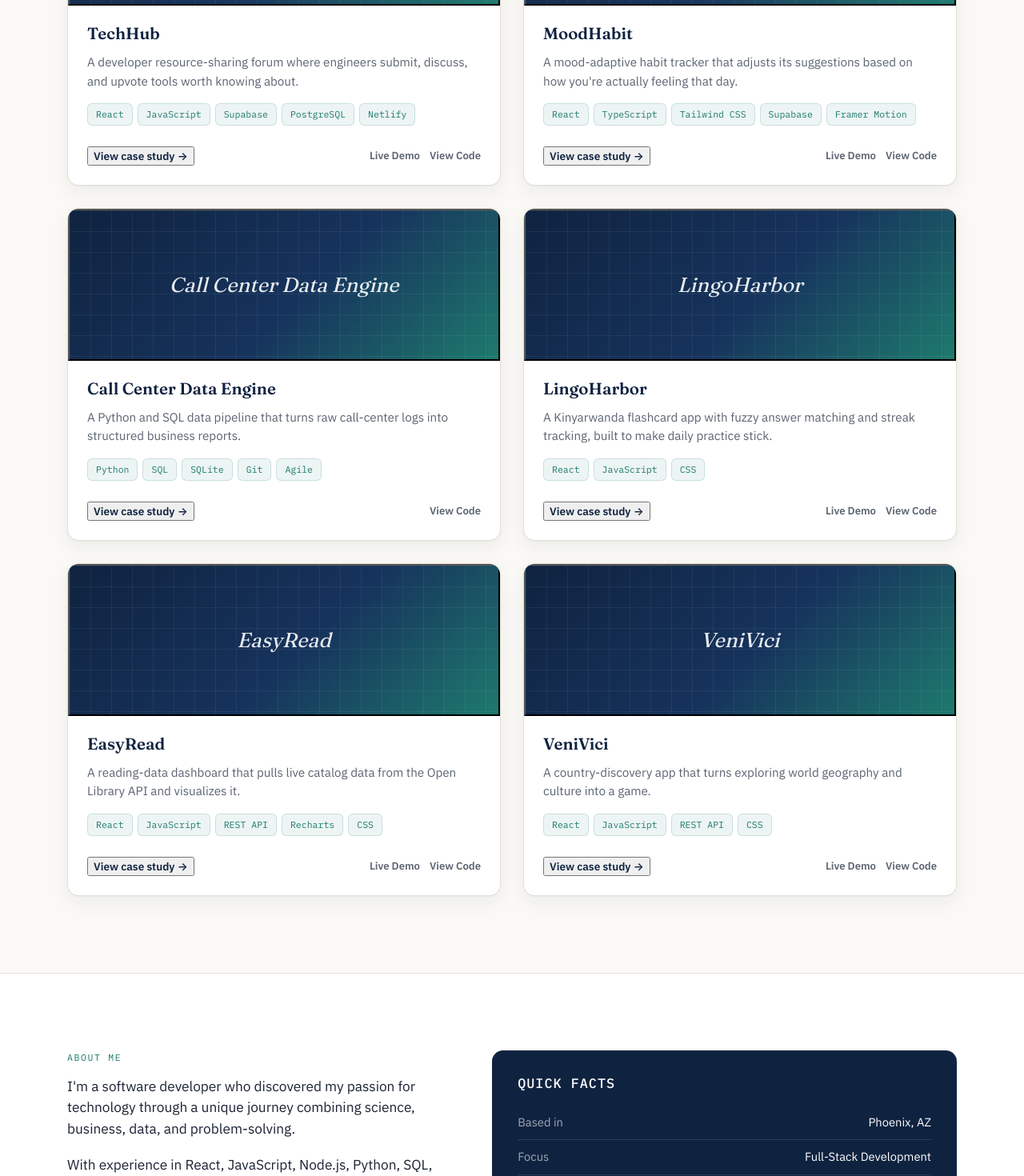
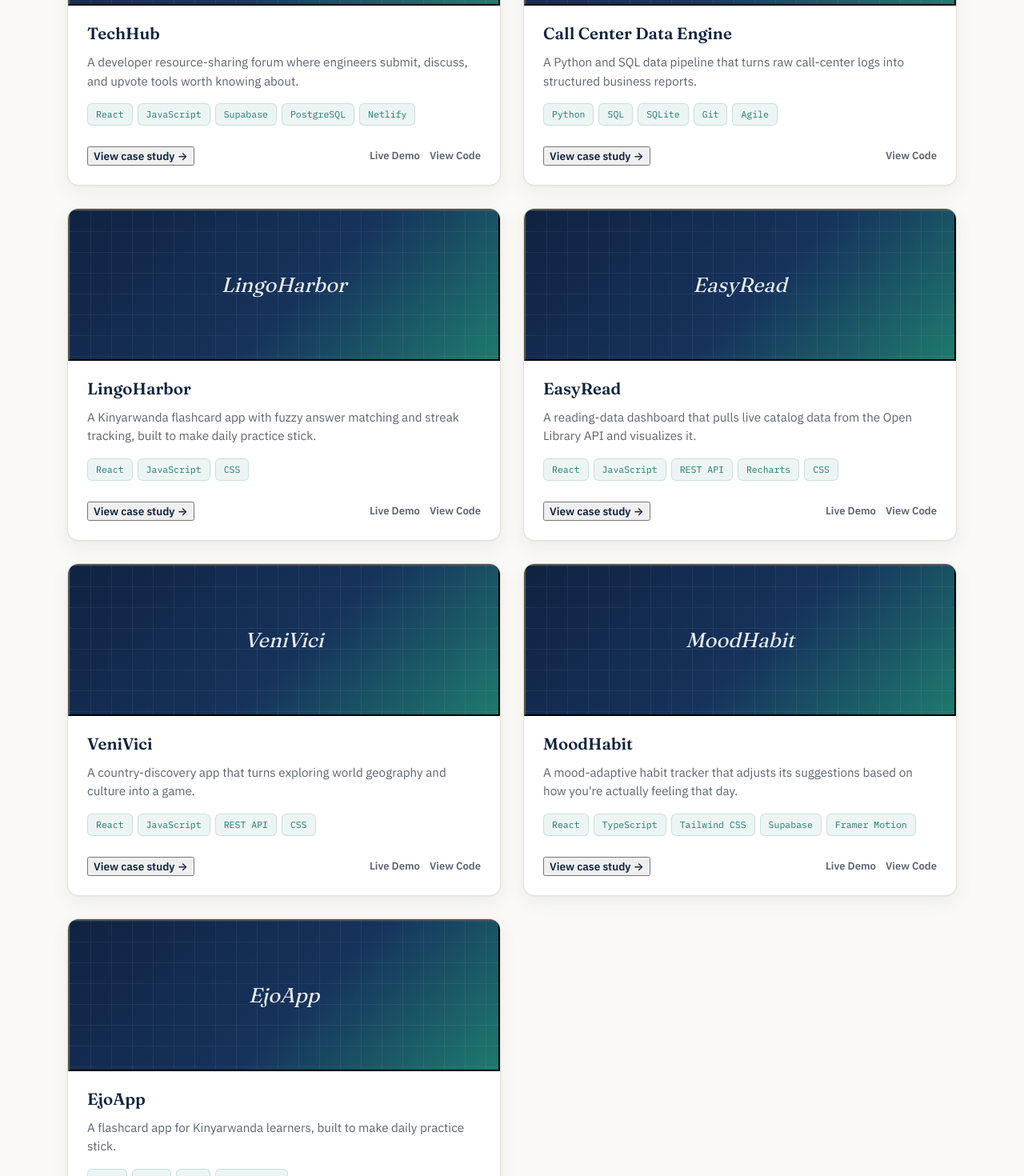
Before and after one commit to benduse/BenjaminNiyodusengaPortfolio2026, a React (Vite) app: page / in a window 1280 px wide. Shown: the part 1320-2790 px from the top of the page at 80% size. Built offline with nearby package versions, Linux system fonts and the light colour scheme.

Commit message:
added ejo app project

```diff
--- a/src/data/projects.js
+++ b/src/data/projects.js
@@ -48,48 +48,6 @@
     ],
     github: "https://github.com/benduse/TechHub",
     liveDemo: "https://www.youtube.com/watch?v=TeVlsXEiIHs",
-  },
-  {
-    id: "moodhabit",
-    title: "MoodHabit",
-    category: ["Full Stack", "React"],
-    tagline:
-      "A mood-adaptive habit tracker that adjusts its suggestions based on how you're actually feeling that day.",
-    problem:
-      "Most habit trackers treat every day the same, which makes them easy to abandon on hard days. MoodHabit logs mood alongside habits and uses a small rule engine to suggest realistic, scaled-down goals when things are harder than usual.",
-    role: "Designed the data model, built the rule engine that maps mood to habit suggestions, and implemented the UI and animation layer.",
-    architecture:
-      "React 18 + TypeScript → local rule engine → localStorage / Supabase dual data layer",
-    features: [
-      "Rule engine that adapts daily habit suggestions based on logged mood",
-      "Dual data layer: works offline with localStorage, syncs to Supabase when available",
-      "Typed data models across the app with TypeScript",
-      "Motion and micro-interactions built with Framer Motion",
-      "Tailwind-based responsive layout",
-    ],
-    challenges: [
-      {
-        challenge:
-          "Habit logic needed to feel personal without becoming a black box.",
-        solution:
-          "Wrote the suggestion logic as an explicit, readable rule engine rather than a model, so behavior stays predictable and easy to extend.",
-      },
-      {
-        challenge:
-          "Supporting both offline use and cross-device sync without duplicating logic.",
-        solution:
-          "Built a dual data layer that reads/writes through a shared interface, backed by localStorage or Supabase depending on connection state.",
-      },
-    ],
-    technologies: [
-      "React",
-      "TypeScript",
-      "Tailwind CSS",
-      "Supabase",
-      "Framer Motion",
-    ],
-    github: "coming soon",
-    liveDemo: "Coming soon",
   },
   {
     id: "call-center-data-engine",
@@ -208,6 +166,80 @@
     github: "https://github.com/benduse/venivici",
     liveDemo: "https://www.youtube.com/watch?v=nT33Tb4CBiU&t=22s",
   },
+  {
+    id: "moodhabit",
+    title: "MoodHabit",
+    category: ["Full Stack", "React"],
+    tagline:
+      "A mood-adaptive habit tracker that adjusts its suggestions based on how you're actually feeling that day.",
+    problem:
+      "Most habit trackers treat every day the same, which makes them easy to abandon on hard days. MoodHabit logs mood alongside habits and uses a small rule engine to suggest realistic, scaled-down goals when things are harder than usual.",
+    role: "Designed the data model, built the rule engine that maps mood to habit suggestions, and implemented the UI and animation layer.",
+    architecture:
+      "React 18 + TypeScript → local rule engine → localStorage / Supabase dual data layer",
+    features: [
+      "Rule engine that adapts daily habit suggestions based on logged mood",
+      "Dual data layer: works offline with localStorage, syncs to Supabase when available",
+      "Typed data models across the app with TypeScript",
+      "Motion and micro-interactions built with Framer Motion",
+      "Tailwind-based responsive layout",
+    ],
+    challenges: [
+      {
+        challenge:
+          "Habit logic needed to feel personal without becoming a black box.",
+        solution:
+          "Wrote the suggestion logic as an explicit, readable rule engine rather than a model, so behavior stays predictable and easy to extend.",
+      },
+      {
+        challenge:
+          "Supporting both offline use and cross-device sync without duplicating logic.",
+        solution:
+          "Built a dual data layer that reads/writes through a shared interface, backed by localStorage or Supabase depending on connection state.",
+      },
+    ],
+    technologies: [
+      "React",
+      "TypeScript",
+      "Tailwind CSS",
+      "Supabase",
+      "Framer Motion",
+    ],
+    github: "coming soon",
+    liveDemo: "Coming soon",
+  },
+  {
+    id: "ejoapp",
+    title: "EjoApp",
+    category: ["Frontend", "JavaScript"],
+    tagline:
+      "A flashcard app for Kinyarwanda learners, built to make daily practice stick.",
+    problem:
+      "Most flashcard apps don't account for the unique challenges of learning Kinyarwanda, leading to ineffective study sessions.",
+    role: "Designed the data model, implemented the flashcard review algorithm, and built the UI.",
+    architecture: "JavaScript (Vanilla)  → localStorage for offline access",
+    features: [
+      "Intuitive UI for reviewing flashcards with spaced repetition",
+      "Offline access with localStorage",
+      "flashcards with Kinyarwanda words and phrases",
+    ],
+    challenges: [
+      {
+        challenge:
+          "Flashcard content needed to be engaging and contextually relevant.",
+        solution:
+          "Collaborated with Kinyarwanda learners to understand their needs and curate a diverse set of flashcards that reflect real-world usage.",
+      },
+      {
+        challenge: "Heavy reliance on user-generated content for flashcards.",
+        solution:
+          "Implemented a robust content moderation system to ensure quality and relevance of user-generated flashcards.",
+      },
+    ],
+    technologies: ["JSON", "HTML", "CSS", "JavaScript"],
+    github: "https://github.com/benduse/ejo-app",
+    liveDemo: "Coming soon",
+  },
 ];
 
-export const filters = ["All", "Frontend", "Full Stack", "Backend", "Data", "React", "Python"]
+export const filters = ["All", "Frontend", "Full Stack", "Backend", "Data", "JavaScript", "React", "Python"];
```
